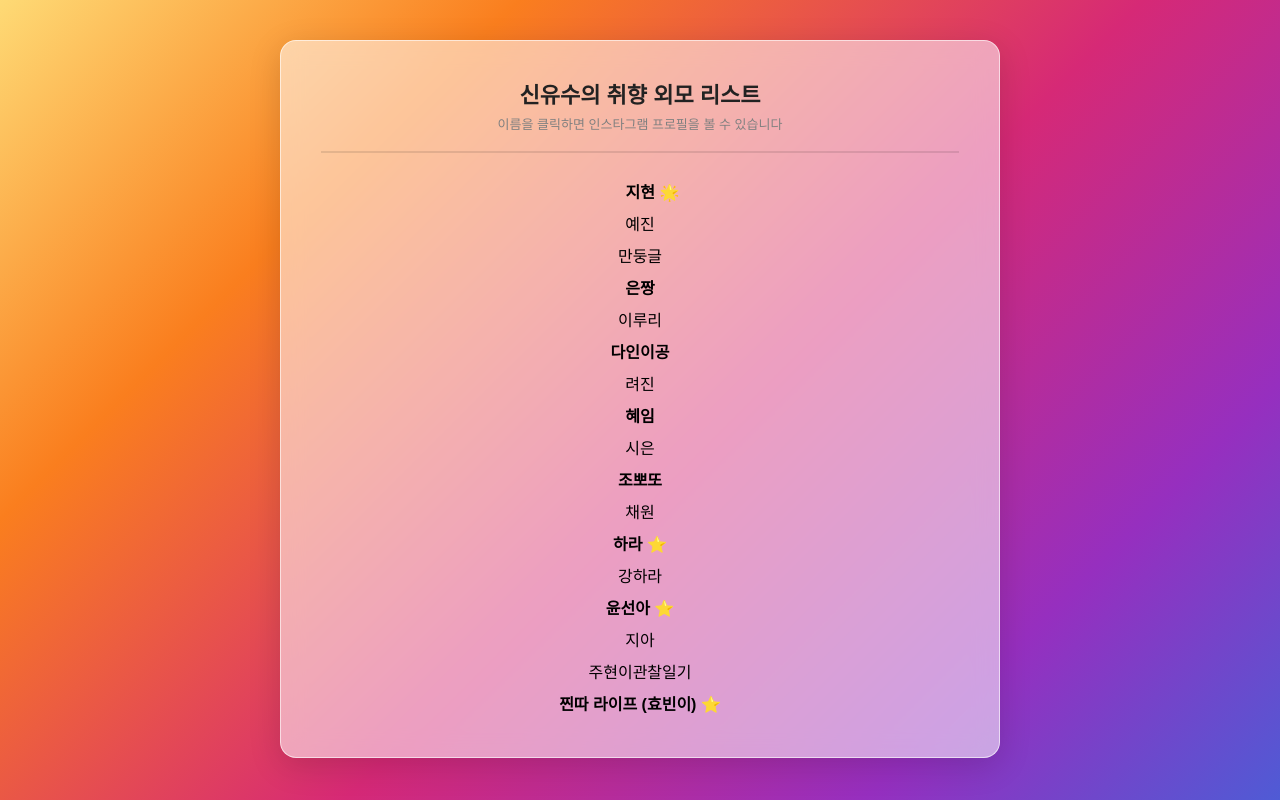
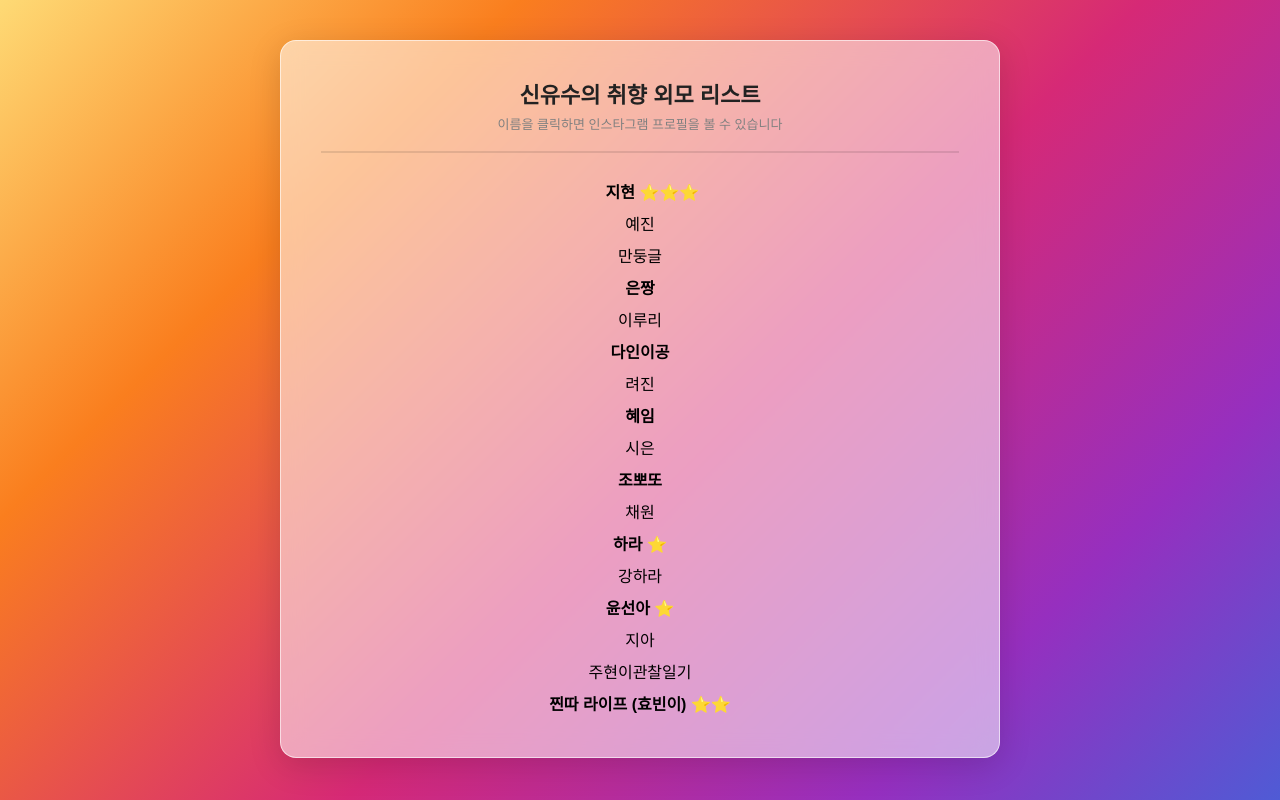
Before and after one commit to Yousoo68/List-Of-Preferred-Face, a plain HTML site: page index.html in a window 1280 px wide. Drawn offline with Linux system fonts and the light colour scheme.

Commit message:
index.html 업데이트

```diff
--- a/index.html
+++ b/index.html
@@ -114,7 +114,7 @@
     </h1>
 
     <div class="list">
-      &ensp;&ensp;&nbsp;&nbsp;<b><a href="https://www.instagram.com/di_hyuni/" target="_self" class="namelist" style="text-align: center;">지현 🌟</a></b><br>
+      &ensp;&ensp;&nbsp;&nbsp;<b><a href="https://www.instagram.com/di_hyuni/" target="_self" class="namelist" style="text-align: center;">지현 ⭐️⭐️⭐️</a></b><br>
       <a href="https://www.instagram.com/yexxn_zz/" target="_self" class="namelist" style="text-align: center;">예진</a><br>
       <a href="https://www.instagram.com/mandudontknoww/" target="_self" class="namelist" style="text-align: center;">만둥글</a><br>
       <b><a href="https://www.instagram.com/0eunjjang.exe/" target="_self" class="namelist" style="text-align: center;">은짱</a></b><br>
@@ -130,7 +130,7 @@
       <b><a href="https://www.instagram.com/seon__a0o0/" target="_self" class="namelist" style="text-align: center;">윤선아</a></b> ⭐️<br>
       <a href="https://www.instagram.com/z.1aa_ol/" target="_self" class="namelist" style="text-align: center;">지아</a><br>
       <a href="https://www.instagram.com/joohyunining/" target="_self" class="namelist" style="text-align: center;">주현이관찰일기</a><br>
-      <b><a href="https://www.instagram.com/thgusdlrhlfhqglrl/" target="_self" class="namelist" style="text-align: center;">찐따 라이프 (효빈이)</a></b> ⭐️
+      <b><a href="https://www.instagram.com/thgusdlrhlfhqglrl/" target="_self" class="namelist" style="text-align: center;">찐따 라이프 (효빈이)</a></b> ⭐️⭐️
     </div>
   </div>
 </body>
```
